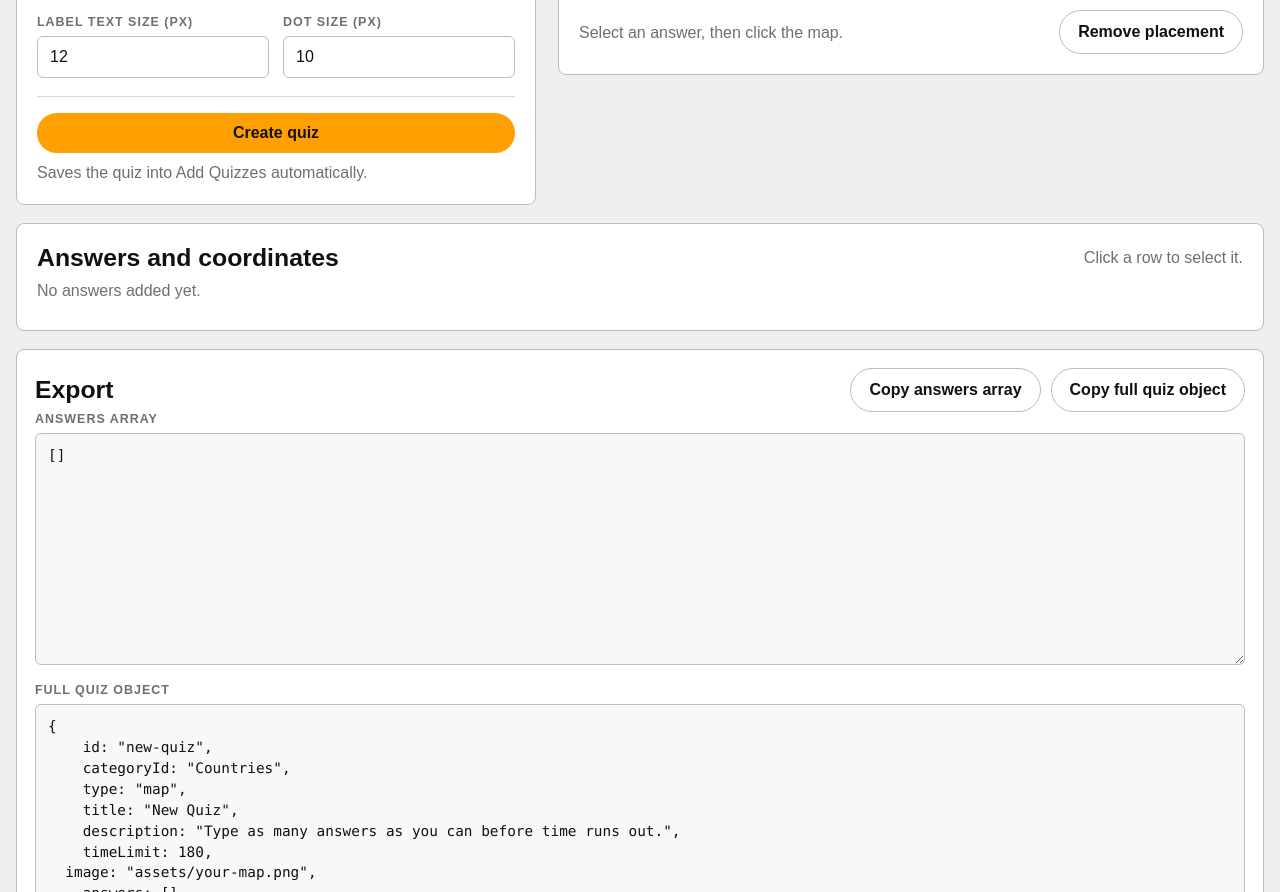
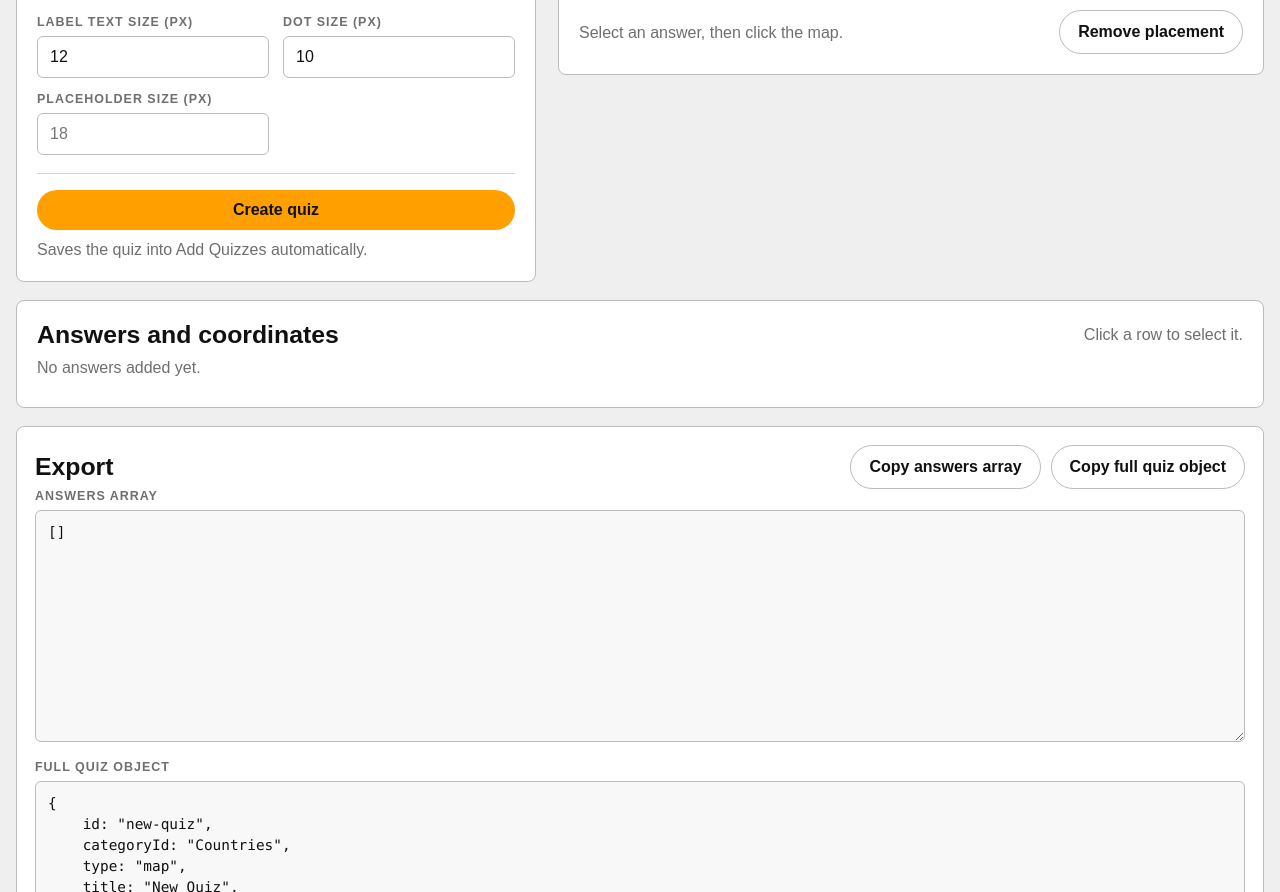
Before and after one commit to jflynn542/qsite, a plain HTML site: page builder.html in a window 1280 px wide. Shown: the part 1032-1924 px from the top of the page. Drawn offline with Linux system fonts and the light colour scheme; no server answers.

Commit message:
Update builder.html

```diff
--- a/builder.html
+++ b/builder.html
@@ -125,6 +125,10 @@
               <span>Dot size (px)</span>
               <input id="dotSizeInput" type="number" min="4" max="20" step="1" placeholder="10" />
             </label>
+            <label class="field-block">
+              <span>Placeholder size (px)</span>
+              <input id="placeholderSizeInput" type="number" min="6" max="80" step="1" placeholder="18" />
+            </label>
           </div>
         </div>
 
```
